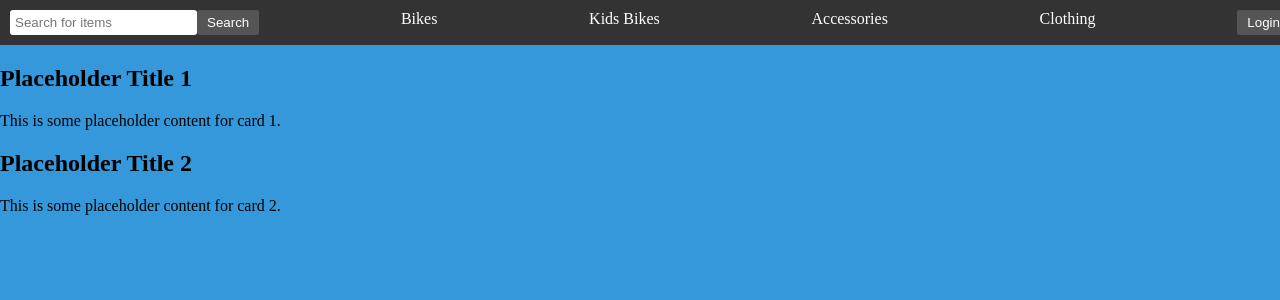
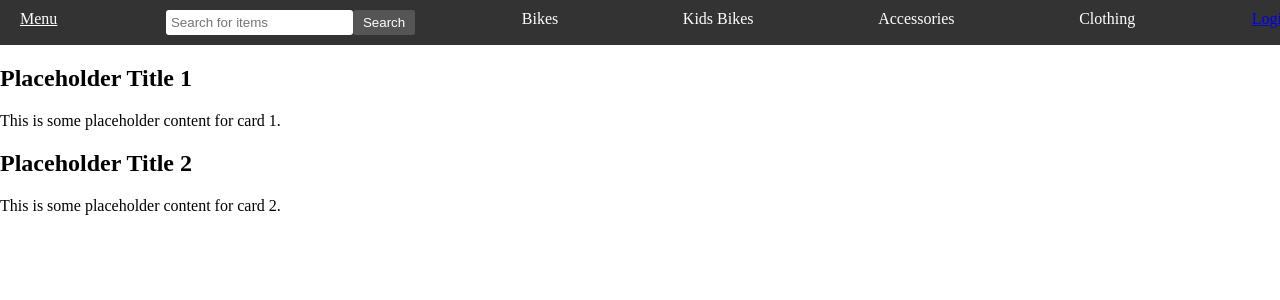
Before and after one commit to FordeTimmy/ppit, a React (Create React App) app: page /home in a window 1280 px wide. Shown: the top 300 px of the page. Built offline with nearby package versions, Linux system fonts and the light colour scheme.

Commit message:
fixed issues

```diff
--- a/src/componets/login.css
+++ b/src/componets/login.css
@@ -22,7 +22,7 @@
 
 body {
     margin: 0;
-    background-color: #3498db; /* Set a nice shade of blue for the background */
+
     color: #000; /* Set font color to black */
 }
 
--- a/src/componets/navbar.js
+++ b/src/componets/navbar.js
@@ -1,12 +1,21 @@
-// Navbar.js
-
 import React from 'react';
+import { Link } from 'react-router-dom'; // Import Link from react-router-dom
 import './styles.css';
 
 const Navbar = () => {
   return (
     <nav>
       <ul className="navbar">
+        <li className="dropdown">
+          <a href="#" className="dropbtn">Menu</a>
+          <div className="dropdown-content">
+            <a href="#">Home</a>
+            <a href="#">Contact Us</a>
+            <a href="#">About Us</a>
+            <a href="#">Brands</a>
+            <a href="#">Delivery Information</a>
+          </div>
+        </li>
         <li className="search-bar">
           <input type="text" placeholder="Search for items" />
           <button type="submit">Search</button>
@@ -24,7 +33,7 @@ const Navbar = () => {
           <a href="#">Clothing</a>
         </li>
         <li className="login-button">
-          <button>Login</button>
+          <Link to="/login">Login</Link> {/* Link to the login page */}
         </li>
       </ul>
     </nav>
--- a/src/componets/styles.css
+++ b/src/componets/styles.css
@@ -1,5 +1,3 @@
-/* styles.css */
-
 .navbar {
   list-style-type: none;
   margin: 0;
@@ -31,9 +29,14 @@
   cursor: pointer;
 }
 
+.category {
+  margin-right: 5px; /* Reduce right margin */
+}
+
 .category a {
   color: white; /* Set text color for category links */
-  padding: 10px; /* Add padding to category links */
+  padding: 5px 8px; /* Adjust padding to control spacing */
+  margin-right: 5px; /* Reduce right margin */
   text-decoration: none; /* Remove underline */
 }
 
@@ -45,3 +48,46 @@
   border-radius: 3px;
   cursor: pointer;
 }
+
+/* Dropdown Menu Styling */
+.dropdown {
+  position: relative;
+  z-index: 1; /* Ensure dropdown is above other elements */
+}
+
+.dropdown-content {
+  display: none;
+  position: absolute;
+  background-color: #333;
+  width: 50%; /* Set the width of the dropdown to cover half of the page */
+  left: 0; /* Position the dropdown content at the left edge of the page */
+  top: 50px; /* Adjust the top position to align with the navbar */
+  z-index: 2; /* Increase z-index to ensure dropdown appears above other elements */
+}
+
+.dropdown-content a {
+  color: white;
+  padding: 12px 16px;
+  text-decoration: none;
+  display: block;
+}
+
+.dropdown-content a:hover {
+  background-color: #111;
+}
+
+.dropdown:hover .dropdown-content {
+  display: block;
+
+}
+.dropbtn {
+  background-color: #333;
+  color: white;
+  padding: 10px;
+  border: none;
+  cursor: pointer;
+}
+
+.dropbtn:hover {
+  background-color: #555;
+}
```
